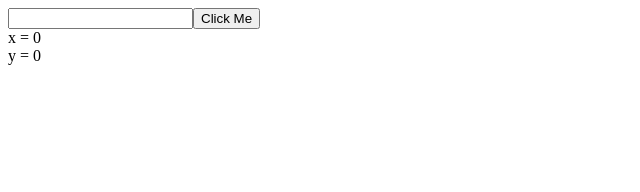
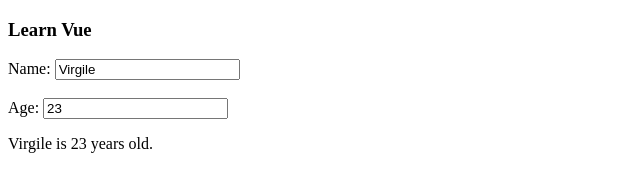
Before and after one commit to Agbowagli-Virgile123/Fundamentals, a plain HTML site: page index.html in a window 1280 px wide. Shown: the whole page, without its empty margins (0-640 px from the left). Drawn offline with nearby package versions, Linux system fonts and the light colour scheme.

Commit message:
Here we learned two way data binding and some model modifiers on inputs

```diff
--- a/index.html
+++ b/index.html
@@ -8,14 +8,14 @@
     </head>
     <body>
         <div id="app">
-
-            <div>
-                <input type="text" v-on:keyup.enter.ctrl="PressEnter">
-                <button v-on:click.stop="OnBtnClick('Message from the button in the parent div',$event)">Click Me</button>
-                 <br> <span>x = {{x}}</span> <br>
-                 <span>y = {{y}}</span>
-
-            </div>
+         <h3>Learn Vue</h3>
+         Name:
+         <input type="text" v-model.trim="name">
+         <br><br>
+         Age:
+         <input type="number" v-model.lazy="age">
+         <br>
+         <p>{{name}} is {{age}} years old.</p>
         </div>
 
         <script>
@@ -23,26 +23,13 @@
 
             createApp({
                 setup(){
-                    let x = ref(0);
-                    let y = ref(0);
 
-                    function PressEnter(){
-                        alert("Enter key pressed");
-                    }
-
-                    function OnBtnClick(message, event){
-
-                        x.value = event.x;
-                        y.value = event.y;
-                        alert(message);
-                    }
-
+                    let name = ref("Virgile");
+                    let age = ref(23);
 
                     return{
-                        x,
-                        y,
-                      OnBtnClick,
-                      PressEnter
+                       name,
+                       age
                     }
                 }
             }).mount("#app");
```
